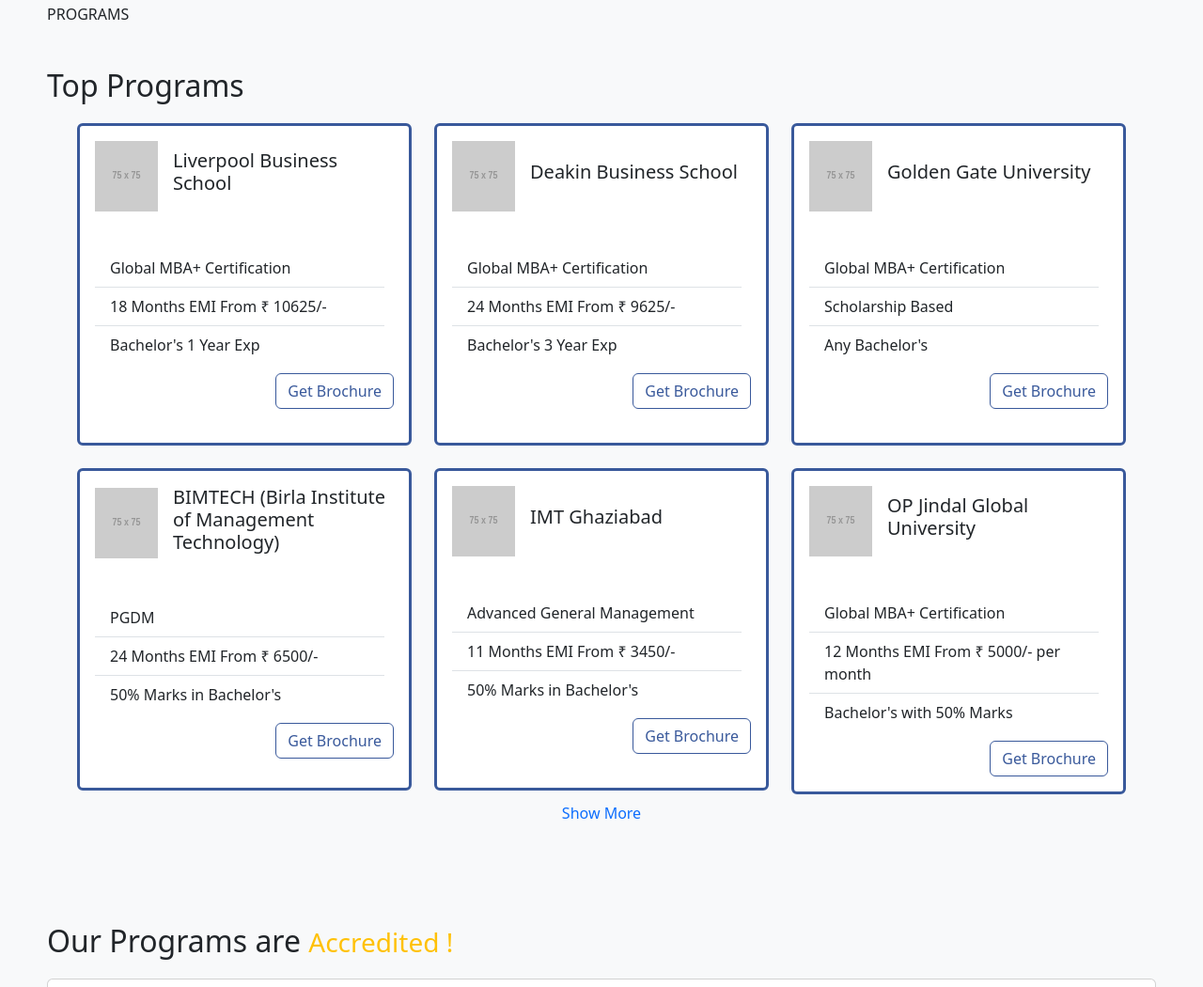
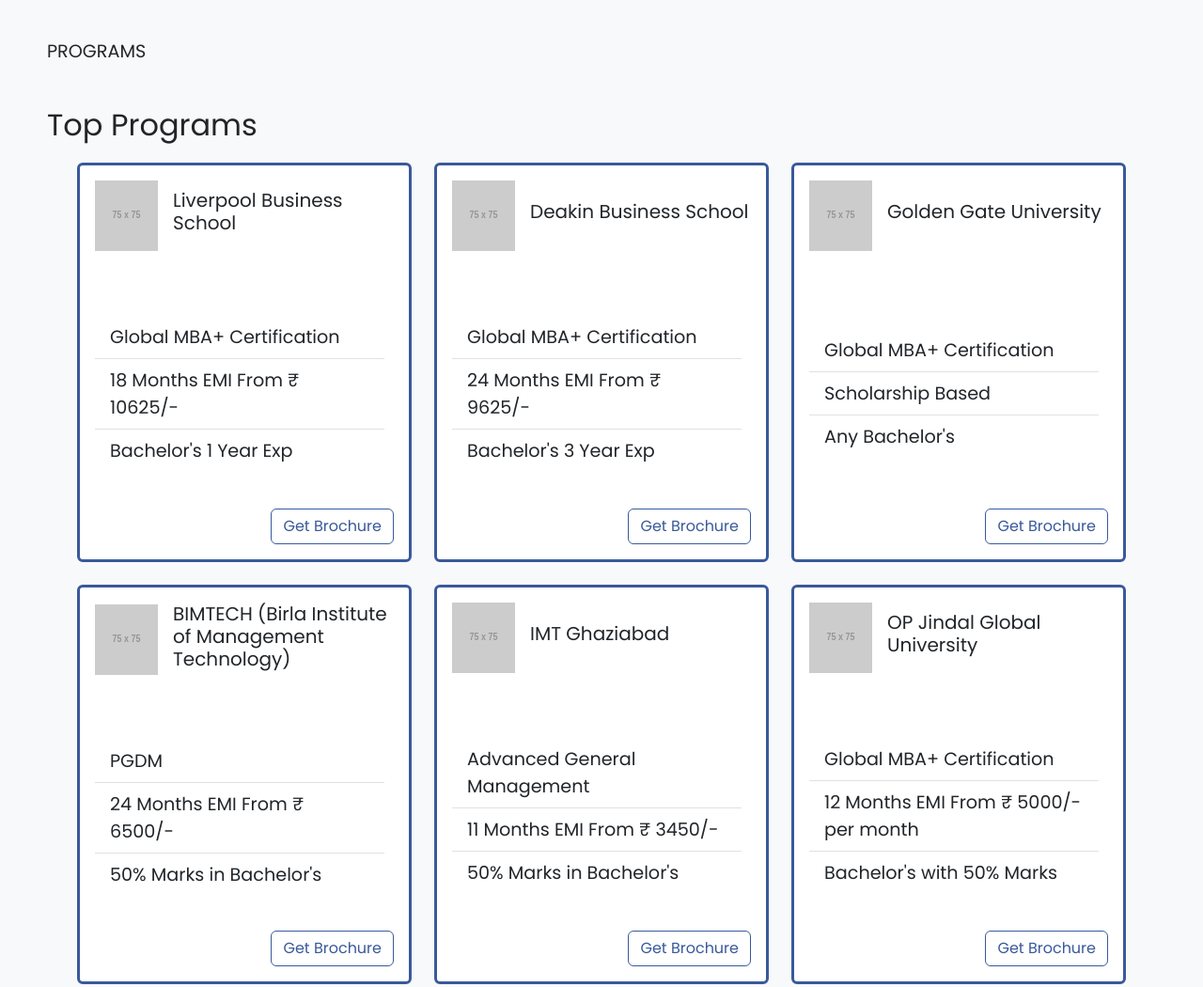
Before and after one commit to CD-Developer/mba-app, a plain HTML site: page view/index.html in a window 1280 px wide. Shown: the part 1082-2132 px from the top of the page at 94% size. Drawn offline with nearby package versions, Linux system fonts and the light colour scheme; placeholder pictures from the web are drawn by us.

Commit message:
responsive card grid

```diff
--- a/view/CSS/card-grid.css
+++ b/view/CSS/card-grid.css
@@ -3,5 +3,12 @@
 }
 
 .card-dim {
-  min-height: 343px;
+  height: 450px !important;
 }
+
+@media (min-width: 768px) {
+  .card-dim {
+    min-height: 375px;
+    max-height: 425px;
+  }
+}
--- a/view/CSS/index.css
+++ b/view/CSS/index.css
@@ -1,3 +1,4 @@
+@import url("https://fonts.googleapis.com/css?family=Poppins");
 a {
   text-decoration: none;
 }
@@ -7,6 +8,10 @@
   font: 400;
   padding: 25px;
 }
+body {
+  font: 1.2rem "Poppins", sans-serif !important;
+}
+
 .hero-div {
   padding: 100px;
 }
--- a/view/CSS/nav-style.css
+++ b/view/CSS/nav-style.css
@@ -1,5 +1,9 @@
 .navbar-color {
   background-color: #f07839;
+}
+
+.brand {
+  color: #39599b;
 }
 
 .helper-color {
--- a/view/index.html
+++ b/view/index.html
@@ -51,10 +51,10 @@
 <body>
   <main>
     <!-- NavBar Start -->
-    <nav class="navbar navbar-expand-lg navbar-color" data-bs-theme="dark">
+    <nav class="navbar navbar-expand-lg navbar-color">
       <div class="container-fluid d-flex justify-content-around">
         <!-- LOGO START -->
-        <a class="navbar-brand" href="#">MBA Colleges</a>
+        <a class="brand navbar-brand" href="#">MBA Colleges</a>
         <!-- LOGO END -->
         <!-- CONTACT DIVS START -->
         <div class="d-flex justify-content-end">
@@ -252,7 +252,7 @@
                     <label for="minFees" class="form-label"></label>
                     <div class="input-group">
                       <span class="input-group-text">&#8377;</span>
-                      <input type="number" name="minFees" id="minFees" class="form-control"
+                      <input type="number" min="0" name="minFees" id="minFees" class="form-control"
                         aria-describedby="minFeesHelp" placeholder="Min" aria-placeholder="enter-min-fees">
                     </div>
                   </div>
@@ -260,7 +260,7 @@
                     <label for="maxFees" class="form-label"></label>
                     <div class="input-group">
                       <span class="input-group-text">&#8377;</span>
-                      <input type="number" name="maxFees" id="maxFees" class="form-control"
+                      <input type="number" min="0" name="maxFees" id="maxFees" class="form-control"
                         aria-describedby="maxFeesHelp" placeholder="Max" aria-placeholder="enter-max-fees">
                     </div>
                   </div>
@@ -410,7 +410,7 @@
             <div class="row row-cols-1 row-cols-md-2 row-cols-lg-3 g-4">
               <div class="col">
                 <div class="card card-dim product-card">
-                  <div class="card-body">
+                  <div class="card-body d-flex flex-column justify-content-between">
                     <div class="d-flex justify-content-start align-items-center">
                       <img src="https://placehold.co/75/orange/white?text=CollegeImg" alt="placeholder img"
                         aria-label="placeholder img" class="pe-2" width="75" height="75">
@@ -421,7 +421,7 @@
                       <li class="list-group-item">18 Months EMI From ₹ 10625/-</li>
                       <li class="list-group-item">Bachelor's 1 Year Exp</li>
                     </ul>
-                    <div class="d-flex justify-content-end">
+                    <div class="d-flex justify-content-end align-items-center">
                       <a href="#formTwo" id="courseFormLnk" target="_self" onclick="campaignHighlighter()"
                         class="btn product-button" rel="noopener noreferrer" aria-labelledby="cardTitle">Get
                         Brochure</a>
@@ -432,7 +432,7 @@
 
               <div class="col">
                 <div class="card card-dim product-card">
-                  <div class="card-body">
+                  <div class="card-body d-flex flex-column justify-content-between">
                     <div class="d-flex justify-content-start align-items-center">
                       <img src="https://placehold.co/75/orange/white?text=CollegeImg" alt="placeholder img"
                         aria-label="placeholder img" class="pe-2" width="75" height="75">
@@ -443,7 +443,7 @@
                       <li class="list-group-item">24 Months EMI From ₹ 9625/-</li>
                       <li class="list-group-item">Bachelor's 3 Year Exp</li>
                     </ul>
-                    <div class="d-flex justify-content-end">
+                    <div class="d-flex justify-content-end align-items-center">
                       <a href="#formTwo" id="courseFormLnk" target="_self" onclick="campaignHighlighter()"
                         class="btn product-button" rel="noopener noreferrer" aria-labelledby="cardTitle">Get
                         Brochure</a>
@@ -454,7 +454,7 @@
 
               <div class="col">
                 <div class="card card-dim product-card">
-                  <div class="card-body">
+                  <div class="card-body d-flex flex-column justify-content-between">
                     <div class="d-flex justify-content-start align-items-center">
                       <img src="https://placehold.co/75/orange/white?text=CollegeImg" alt="placeholder img"
                         aria-label="placeholder img" class="pe-2" width="75" height="75">
@@ -465,7 +465,7 @@
                       <li class="list-group-item">Scholarship Based</li>
                       <li class="list-group-item">Any Bachelor's</li>
                     </ul>
-                    <div class="d-flex justify-content-end">
+                    <div class="d-flex justify-content-end align-items-center">
                       <a href="#formTwo" id="courseFormLnk" target="_self" onclick="campaignHighlighter()"
                         class="btn product-button" rel="noopener noreferrer" aria-labelledby="cardTitle">Get
                         Brochure</a>
@@ -476,7 +476,7 @@
 
               <div class="col">
                 <div class="card card-dim product-card">
-                  <div class="card-body">
+                  <div class="card-body d-flex flex-column justify-content-between">
                     <div class="d-flex justify-content-start align-items-center">
                       <img src="https://placehold.co/75/orange/white?text=CollegeImg" alt="placeholder img"
                         aria-label="placeholder img" class="pe-2" width="75" height="75">
@@ -487,7 +487,7 @@
                       <li class="list-group-item">24 Months EMI From ₹ 6500/-</li>
                       <li class="list-group-item">50% Marks in Bachelor's</li>
                     </ul>
-                    <div class="d-flex justify-content-end">
+                    <div class="d-flex justify-content-end align-items-center">
                       <a href="#formTwo" id="courseFormLnk" target="_self" onclick="campaignHighlighter()"
                         class="btn product-button" rel="noopener noreferrer" aria-labelledby="cardTitle">Get
                         Brochure</a>
@@ -498,7 +498,7 @@
 
               <div class="col">
                 <div class="card card-dim product-card">
-                  <div class="card-body">
+                  <div class="card-body d-flex flex-column justify-content-between">
                     <div class="d-flex justify-content-start align-items-center">
                       <img src="https://placehold.co/75/orange/white?text=CollegeImg" alt="placeholder img"
                         aria-label="placeholder img" class="pe-2" width="75" height="75">
@@ -509,7 +509,7 @@
                       <li class="list-group-item">11 Months EMI From ₹ 3450/-</li>
                       <li class="list-group-item">50% Marks in Bachelor's</li>
                     </ul>
-                    <div class="d-flex justify-content-end">
+                    <div class="d-flex justify-content-end align-items-center">
                       <a href="#formTwo" id="courseFormLnk" target="_self" onclick="campaignHighlighter()"
                         class="btn product-button" rel="noopener noreferrer" aria-labelledby="cardTitle">Get
                         Brochure</a>
@@ -520,7 +520,7 @@
 
               <div class="col">
                 <div class="card card-dim product-card">
-                  <div class="card-body">
+                  <div class="card-body d-flex flex-column justify-content-between">
                     <div class="d-flex justify-content-start align-items-center">
                       <img src="https://placehold.co/75/orange/white?text=CollegeImg" alt="placeholder img"
                         aria-label="placeholder img" class="pe-2" width="75" height="75">
@@ -531,7 +531,7 @@
                       <li class="list-group-item">12 Months EMI From ₹ 5000/- per month</li>
                       <li class="list-group-item">Bachelor's with 50% Marks</li>
                     </ul>
-                    <div class="d-flex justify-content-end">
+                    <div class="d-flex justify-content-end align-items-center">
                       <a href="#formTwo" id="courseFormLnk" target="_self" onclick="campaignHighlighter()"
                         class="btn product-button" rel="noopener noreferrer" aria-labelledby="cardTitle">Get
                         Brochure</a>
```
